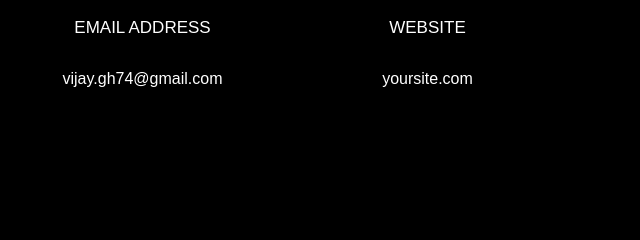
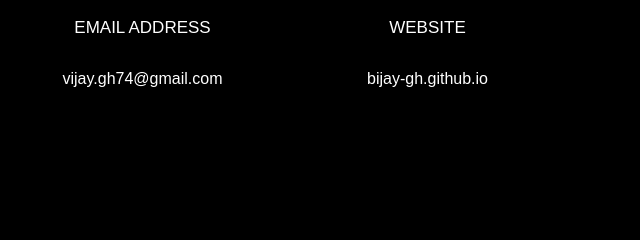
Before and after one commit to bijay-gh/bijay-gh.github.io, a plain HTML site: page index.html in a window 1280 px wide. Shown: the part 4905-5145 px from the top of the page, 640-1280 px from the left. Drawn offline with Linux system fonts and the light colour scheme; files whose address does not match are found by name.

Commit message:
Update index.html

```diff
--- a/index.html
+++ b/index.html
@@ -632,7 +632,7 @@
           			<span class="icon-globe"></span>
           		</div>
           		<h3 class="mb-4">Website</h3>
-	            <p><a href="#">yoursite.com</a></p>
+	            <p><a href="https://bijay-gh.github.io/"  target="_blank">bijay-gh.github.io</a></p>
 	          </div>
           </div>
         </div>
```
